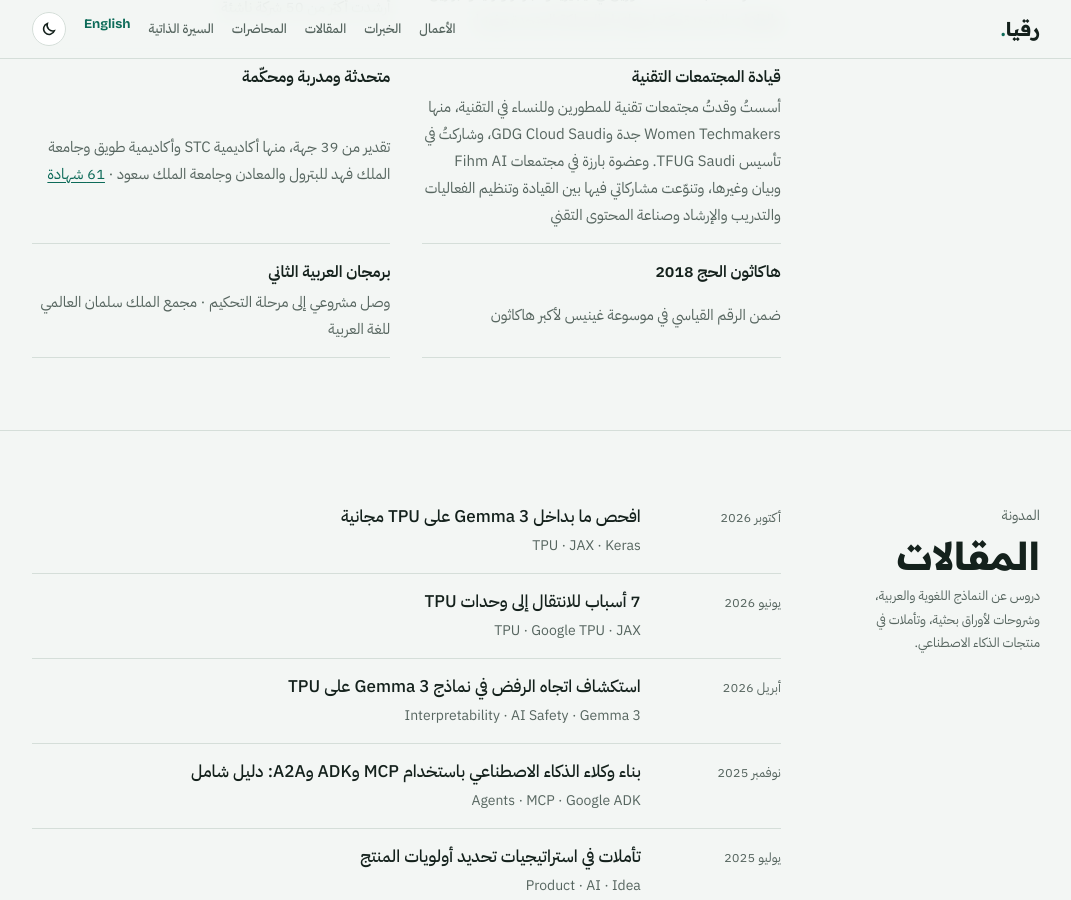
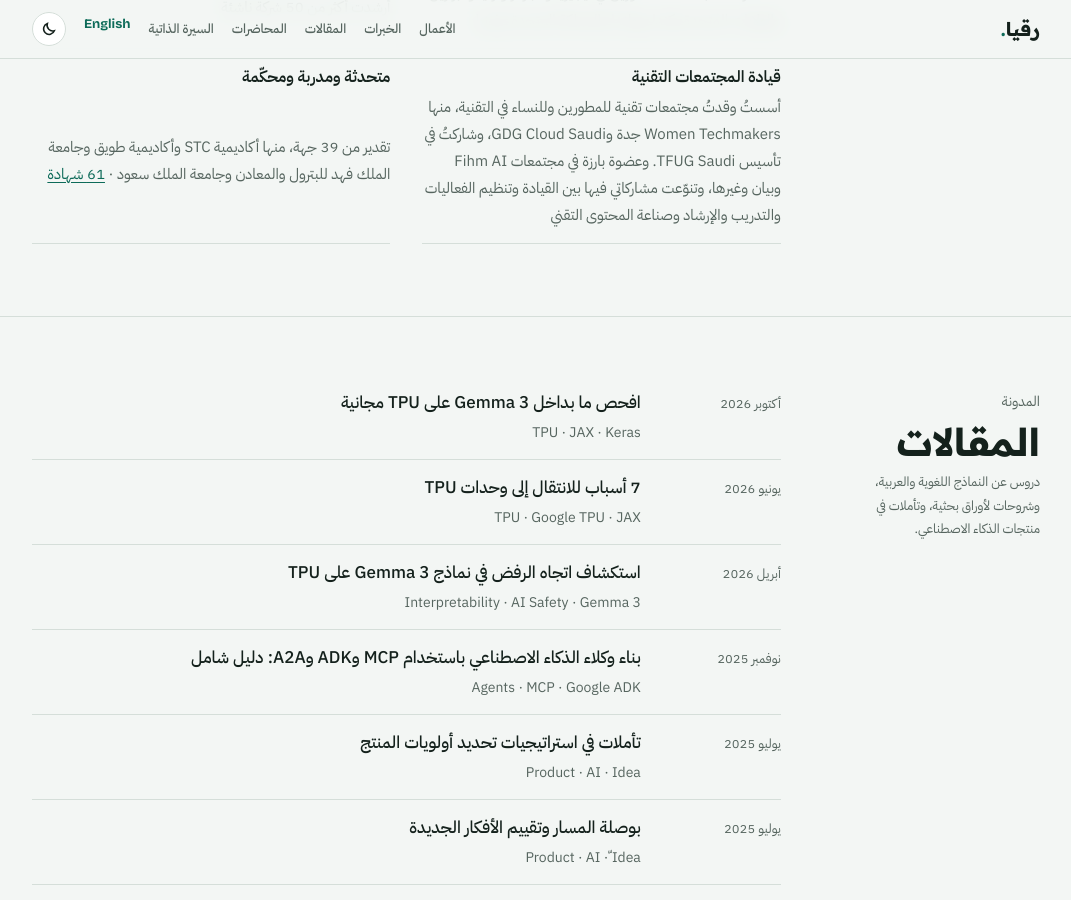
Before and after one commit to Ruqyai/ruqyai.github.io, a Jekyll site: the page built from _pages/ar/about.md, in a window 1280 px wide and 900 px high, scrolled down 3033 px. Shown: the whole window, without its empty margins (104-1175 px from the left). Built offline with Jekyll 4.4.1, drawn with Linux system fonts in a browser that asks for light colours; some web fonts are replaced.

Commit message:
Remove Hajj Hackathon and Barmajan from recognition

```diff
--- a/_data/home/ar.yml
+++ b/_data/home/ar.yml
@@ -144,8 +144,6 @@ honors:
     - { title: مرشدة في Google for Startups Accelerator MENA, text: أرشدت أكثر من 50 شركة ناشئة }
     - { title: قيادة المجتمعات التقنية, text: "أسستُ وقدتُ مجتمعات تقنية للمطورين وللنساء في التقنية، منها Women Techmakers جدة وGDG Cloud Saudi، وشاركتُ في تأسيس TFUG Saudi. وعضوة بارزة في مجتمعات Fihm AI وبيان وغيرها، وتنوّعت مشاركاتي فيها بين القيادة وتنظيم الفعاليات والتدريب والإرشاد وصناعة المحتوى التقني" }
     - { title: متحدثة ومدربة ومحكّمة, text: 'تقدير من 39 جهة، منها أكاديمية STC وأكاديمية طويق وجامعة الملك فهد للبترول والمعادن وجامعة الملك سعود · <a href="/ar/certificates/">61 شهادة</a>' }
-    - { title: هاكاثون الحج 2018, text: ضمن الرقم القياسي في موسوعة غينيس لأكبر هاكاثون }
-    - { title: برمجان العربية الثاني, text: وصل مشروعي إلى مرحلة التحكيم · مجمع الملك سلمان العالمي للغة العربية }
 
 writing:
   eyebrow: المدونة
--- a/_data/home/en.yml
+++ b/_data/home/en.yml
@@ -150,7 +150,6 @@ honors:
     - { title: "Mentor, Google for Startups Accelerator MENA", text: 50+ startups mentored }
     - { title: Community leadership, text: "Founded and led tech communities for developers and for women in tech, including Women Techmakers Jeddah and GDG Cloud Saudi, and co-founded TFUG Saudi. A leading member of Fihm AI, Bayan and other communities. Roles ranged from leading and organizing events to training, mentoring and creating technical content" }
     - { title: "Speaker, trainer and judge", text: 'Recognized by 39 organizations, including STC Academy, Tuwaiq Academy, KFUPM and King Saud University · <a href="/certificates/">61 certificates</a>' }
-    - { title: Hajj Hackathon 2018, text: Part of the Guinness World Record for the largest hackathon }
 
 writing:
   eyebrow: Blog
```
